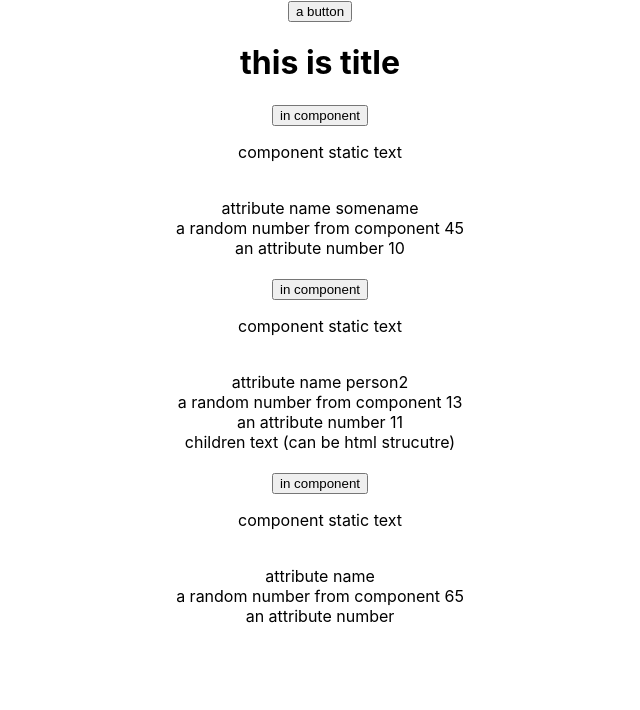
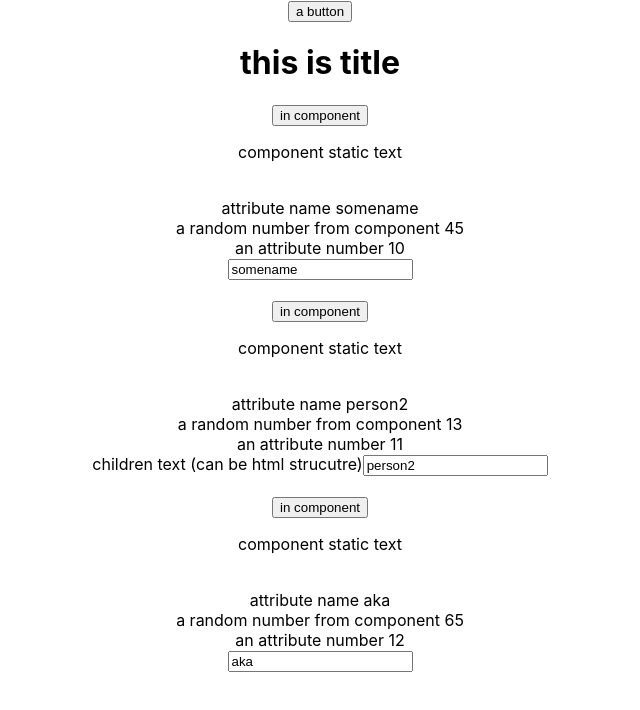
Before and after one commit to Akatsuki-Ryu/fullstackreacttemplate, a React (Create React App) app in the folder client/: page / in a window 1280 px wide. Shown: the top 710 px of the page, without its empty margins (320-960 px from the left). Built offline with nearby package versions, Linux system fonts and the light colour scheme.

Commit message:
two way binding

```diff
--- a/client/src/App.js
+++ b/client/src/App.js
@@ -40,27 +40,47 @@ class App extends Component {
         })
     }
 
+    namechangedhandler = (event) => {
+        console.log("namechanged");
+        this.setState({
+            persons: [
+                {
+                    name: "aka",
+                    age: 10
+                }, {
+                    name: event.target.value,
+                    age: 20
+                },
+                {
+                    name: 'aka',
+                    age: 99
+                }
+            ],
+        })
+    }
+
 
     render() {
         return (
             <div className="App">
-                <button onClick={this.buttonclickhandler.bind(this, "button",11)}>a button</button>
+                <button onClick={() => this.buttonclickhandler("name from arrow")}>a button</button>
                 <h1>this is title </h1>
                 <Personcomponent
                     nameattr={this.state.persons[0].name}
                     ageattr={this.state.persons[0].age}
-                    clickattr={this.buttonclickhandler.bind(this, 'component',12)}>
+                    clickattr={this.buttonclickhandler.bind(this, 'component', 12)}
+                    changed={this.namechangedhandler}>
                 </Personcomponent>
                 <br/>
                 <Personcomponent
                     nameattr={this.state.persons[1].name}
                     ageattr={this.state.persons[1].age}
-                    clickattr={this.buttonclickhandler.bind(this, "slot2",13)}>
+                    clickattr={this.buttonclickhandler.bind(this, "slot2", 13)}>
                     children text (can be html strucutre)
                 </Personcomponent>
 
                 <br/>
-                <Personcomponent name={this.state.persons[2].name} age={this.state.persons[2].age}/>
+                <Personcomponent nameattr={this.state.persons[2].name} ageattr={this.state.persons[2].age}/>
             </div>
         )
             ;
--- a/client/src/component/person.js
+++ b/client/src/component/person.js
@@ -18,6 +18,7 @@ class Personcomponent extends Component {
                 an attribute number {this.props.ageattr}
                 <br/>
                 {this.props.children}
+                <input type="text" onChange={this.props.changed} value={this.props.nameattr}/>
             </div>
         );
     }
```
